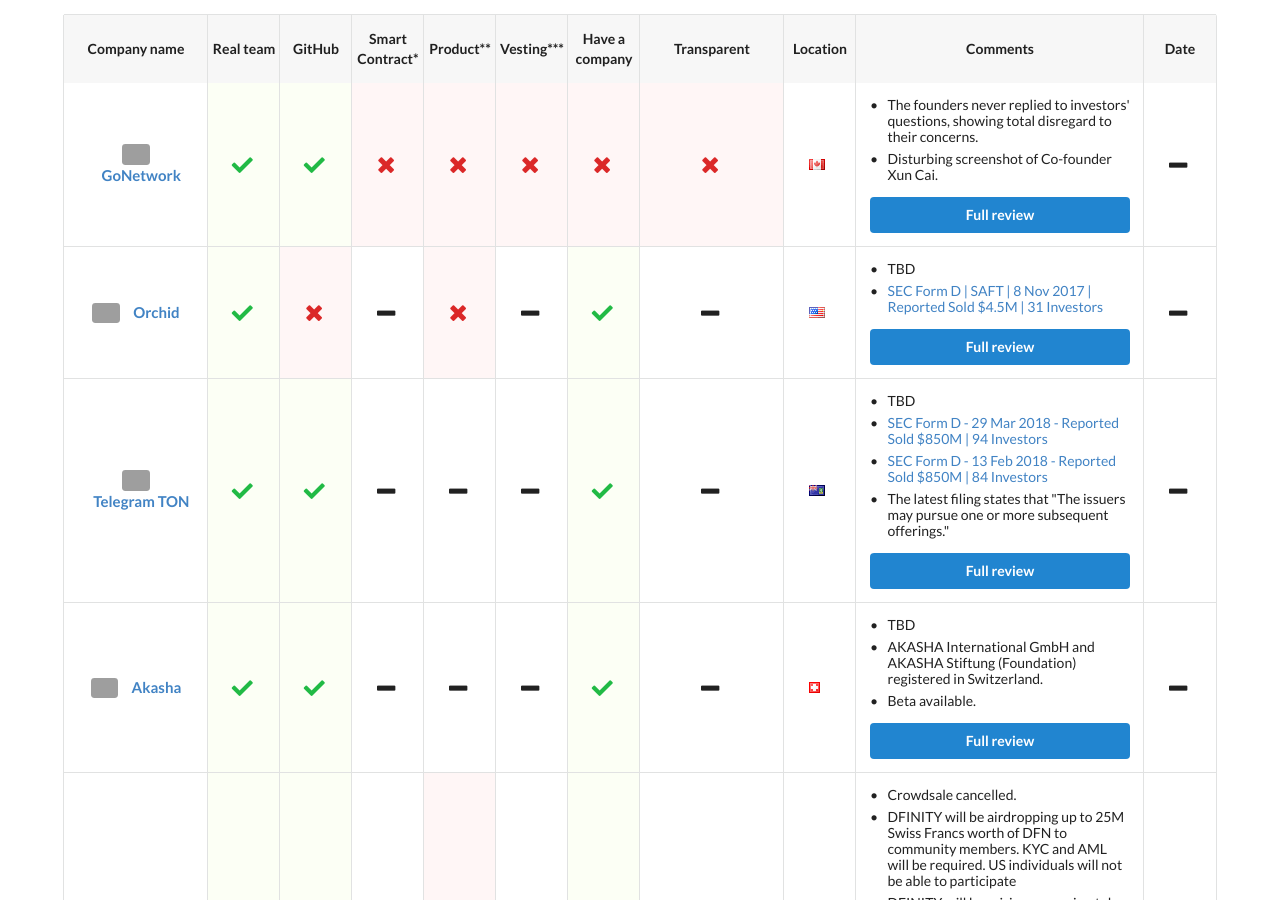
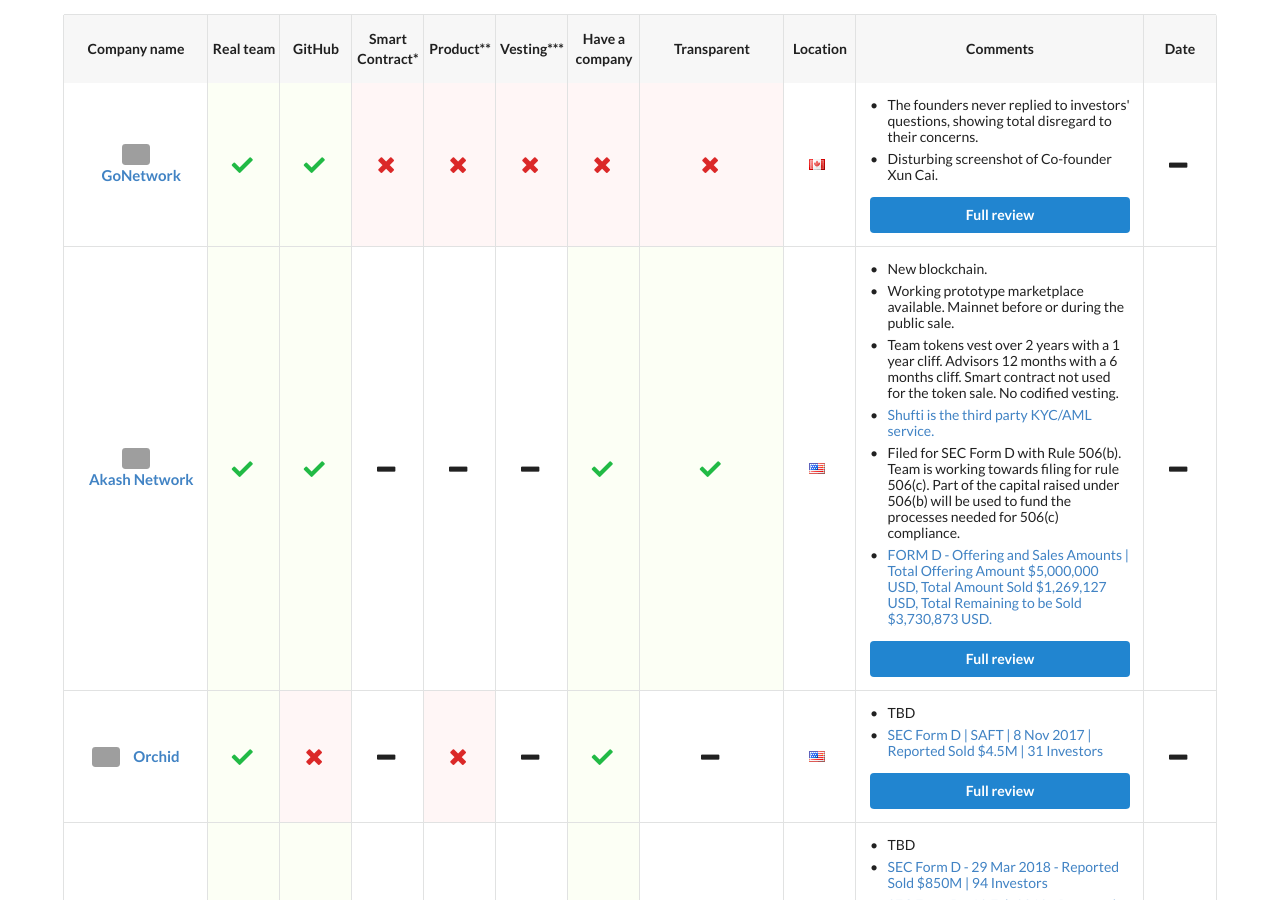
Before and after one commit to ico-check/ico-check, a Jekyll site: the page built from index.md, in a window 1280 px wide and 900 px high, scrolled down 463 px. Built offline with Jekyll 4.4.1, drawn with Linux system fonts in a browser that asks for light colours; nearby versions of some CDN libraries; grey boxes are pictures that could not be loaded.

Commit message:
69-akashnetwork-ico-check
Added Akash Network

```diff
--- a/_data/active-future-icos.yml
+++ b/_data/active-future-icos.yml
@@ -17,6 +17,31 @@
   ico_end_date:
   safe: false
   issue_url: https://github.com/ico-check/ico-check/issues/12
+
+- name: Akash Network
+  image: https://i.imgur.com/FANa1gD.jpg
+  url: https://akash.network/
+  real_team: true
+  github: true
+  smart_contract:
+  product:
+  min_vesting:
+  have_company: true
+  transparent: true
+  location: United States
+  comments:
+    - content: New blockchain.
+    - content: Working prototype marketplace available. Mainnet before or during the public sale.
+    - content: Team tokens vest over 2 years with a 1 year cliff. Advisors 12 months with a 6 months cliff. Smart contract not used for the token sale. No codified vesting.
+    - content: Shufti is the third party KYC/AML service.
+      url: https://shuftipro.com/
+    - content: Filed for SEC Form D with Rule 506(b). Team is working towards filing for rule 506(c). Part of the capital raised under 506(b) will be used to fund the processes needed for 506(c) compliance.
+    - content: FORM D - Offering and Sales Amounts | Total Offering Amount $5,000,000 USD, Total Amount Sold $1,269,127 USD, Total Remaining to be Sold $3,730,873 USD.
+      url: https://www.sec.gov/Archives/edgar/data/1734871/000173487118000002/xslFormDX01/primary_doc.xml
+  ico_start_date:
+  ico_end_date:
+  safe:
+  issue_url: https://github.com/ico-check/ico-check/issues/107
 
 - name: Orchid
   image: https://i.imgur.com/Ngr7hpg.jpg
```
